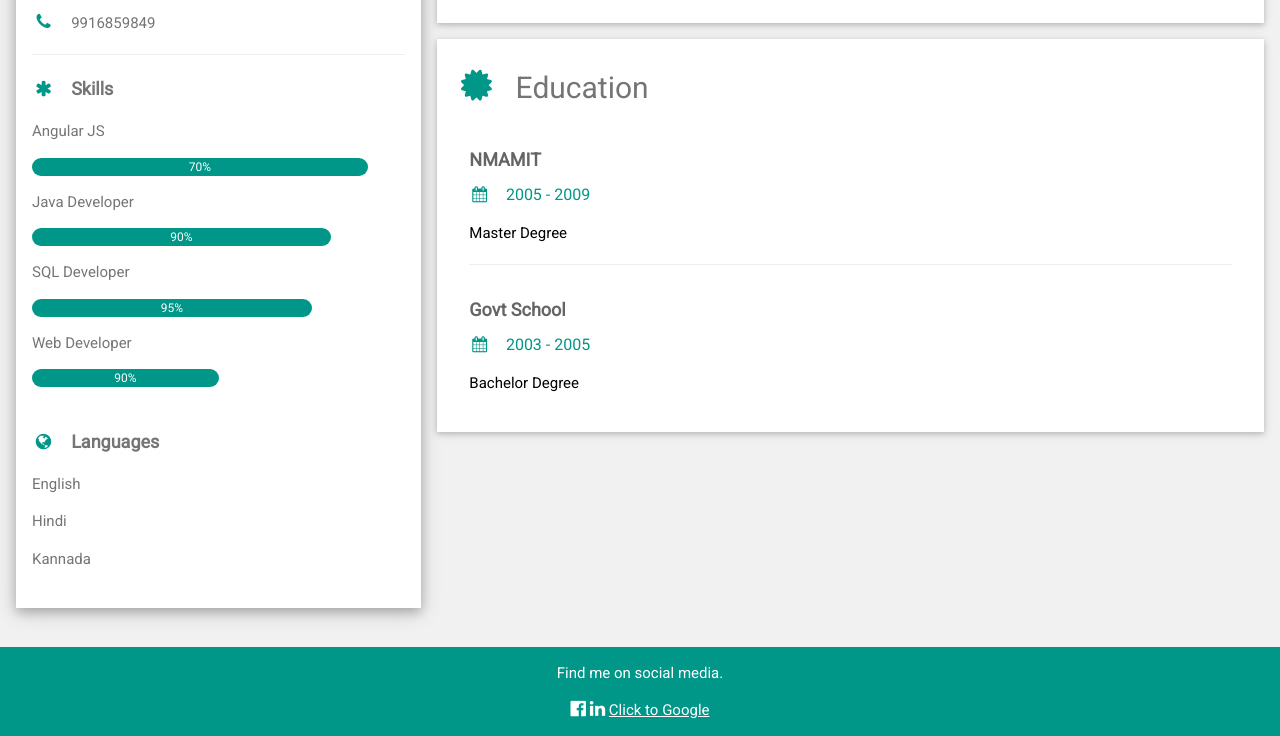
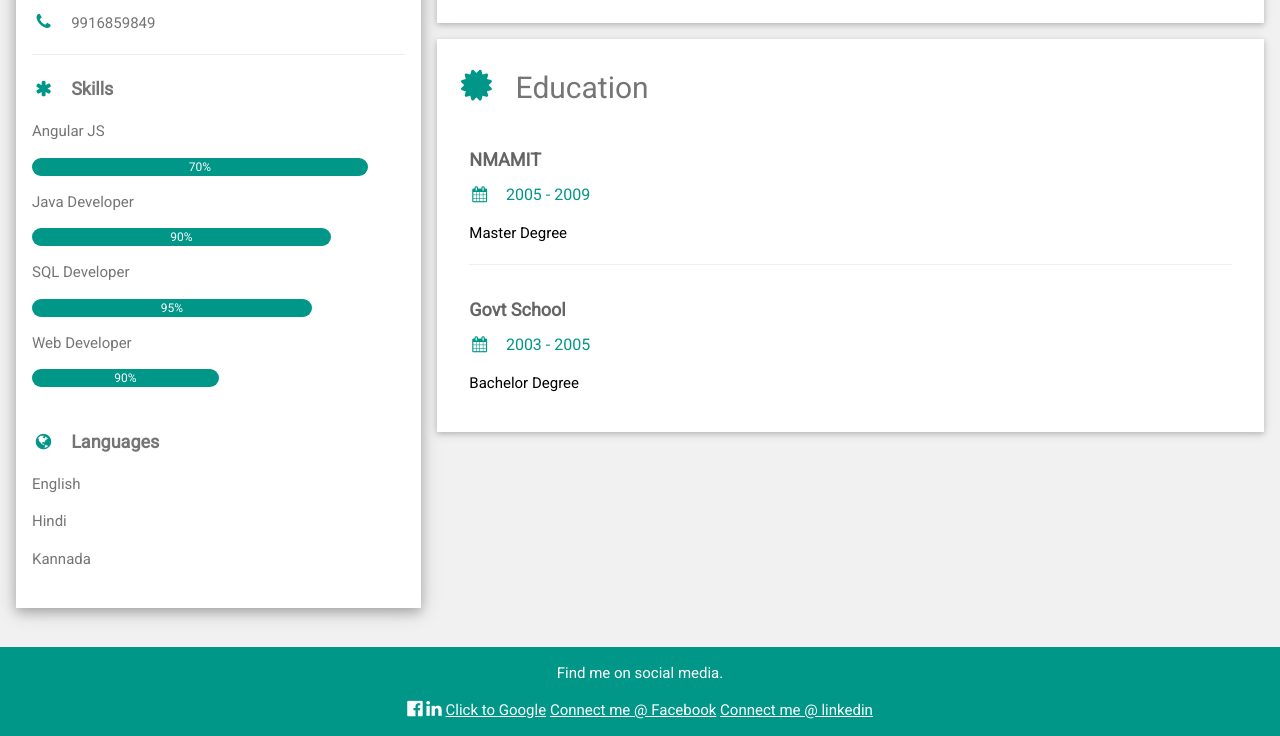
Before and after one commit to anandapalani/anandapalani.github.io, a plain HTML site: page index.html in a window 1280 px wide. Shown: the part 499-1235 px from the top of the page. Drawn offline with nearby package versions, Linux system fonts and the light colour scheme.

Commit message:
Signed-off-by: Palani <ananda.palani@bt.com>

```diff
--- a/index.html
+++ b/index.html
@@ -139,6 +139,8 @@ html,body,h1,h2,h3,h4,h5,h6 {font-family: "Roboto", sans-serif}
    </i>
 
    <a href="https://www.google.co.in">Click to Google</a>
+    <a href="https://www.facebook.com/ananda.palani">Connect me @ Facebook</a>
+    <a href="https://in.linkedin.com/in/ananda-palani-a985bb52">Connect me @ linkedin</a>
   <!--
 <i class="fa fa-instagram w3-hover-text-purple w3-large"></i>
   <i class="fa fa-snapchat w3-hover-text-yellow w3-large"></i>
```
